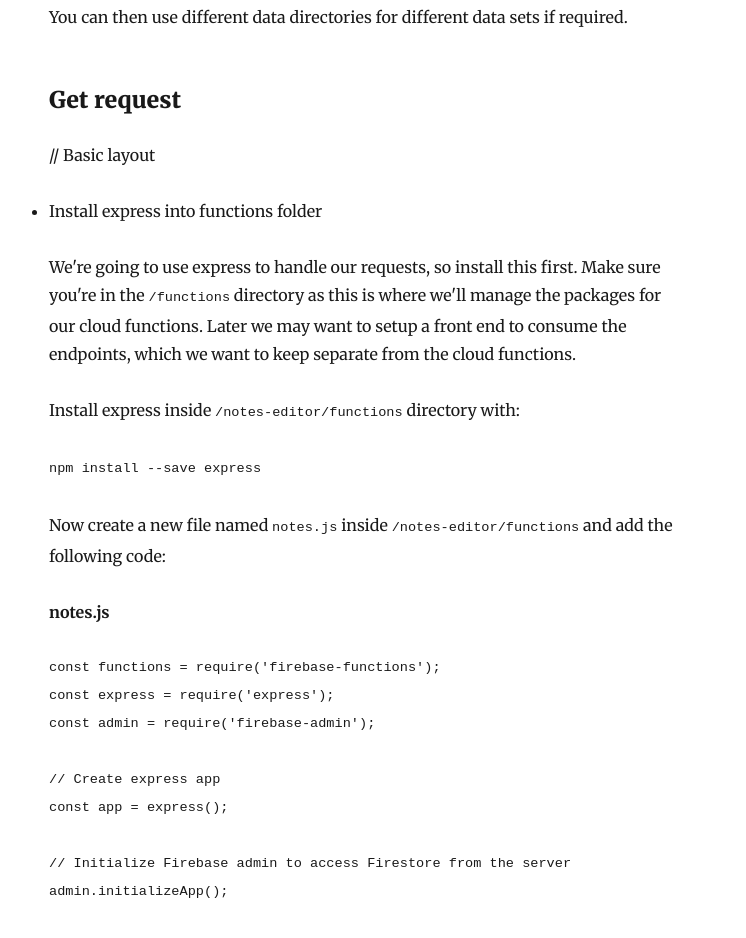
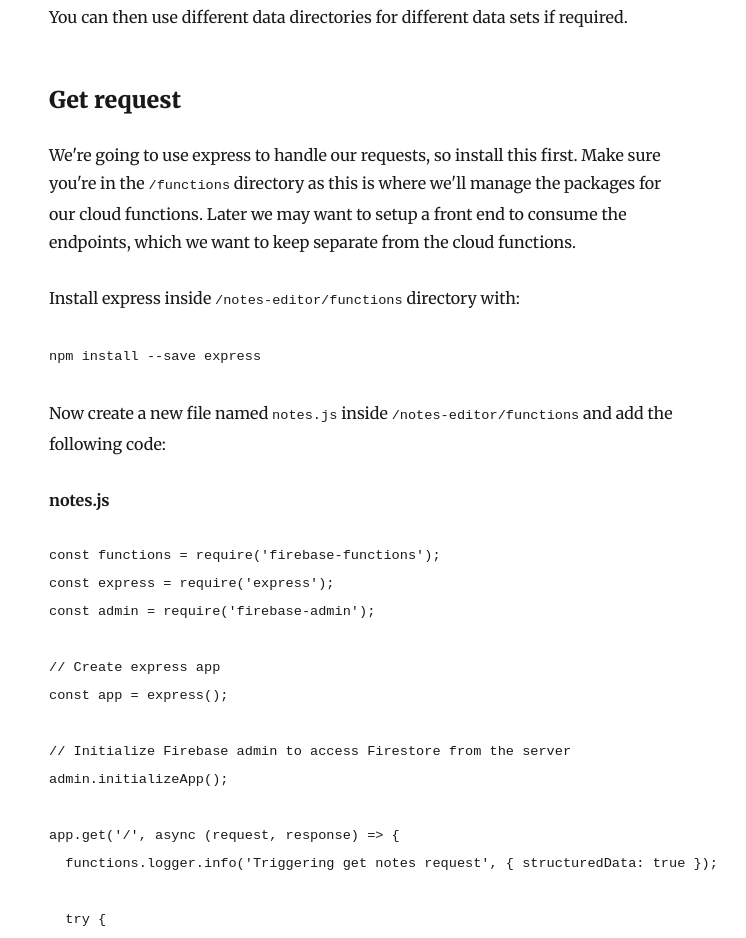
Before and after one commit to garethbrown82/gareths-blog, a Gatsby site: page /firebase-functions-notes/ in a window 1280 px wide. Shown: the part 10382-11320 px from the top of the page, without its empty margins (276-1022 px from the left). Built offline with nearby package versions, Linux system fonts and the light colour scheme; Gatsby itself is replaced by a stand-in of ours; some packages are replaced by stand-ins of ours; code samples lack their colours.

Commit message:
Remove comment from Firebase Cloud Functions blog post

```diff
--- a/content/blog/firebase-functions-notes/index.md
+++ b/content/blog/firebase-functions-notes/index.md
@@ -166,9 +166,6 @@ firebase emulators:start --import=firestore_data
 You can then use different data directories for different data sets if required.
 
 ### Get request
-
-// Basic layout
-* Install express into functions folder
 
 We're going to use express to handle our requests, so install this first. Make sure you're in the `/functions` directory as this is where we'll manage the packages for our cloud functions. Later we may want to setup a front end to consume the endpoints, which we want to keep separate from the cloud functions.
 
```
